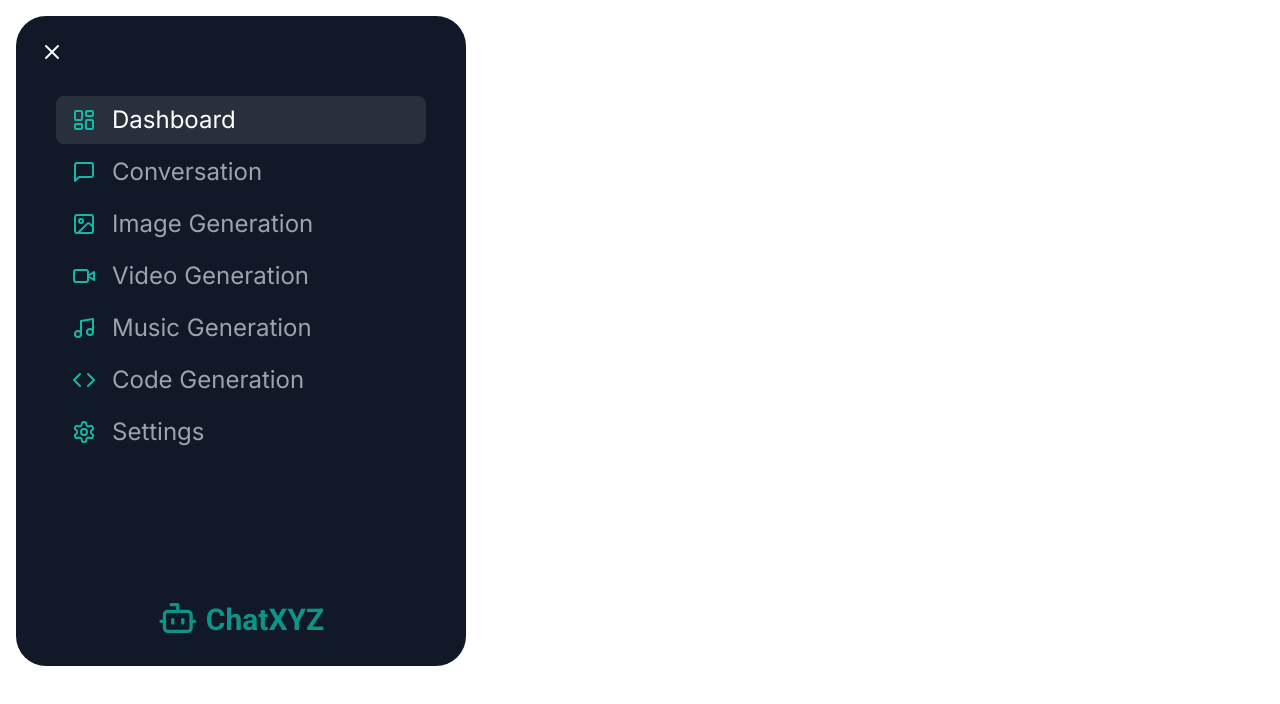
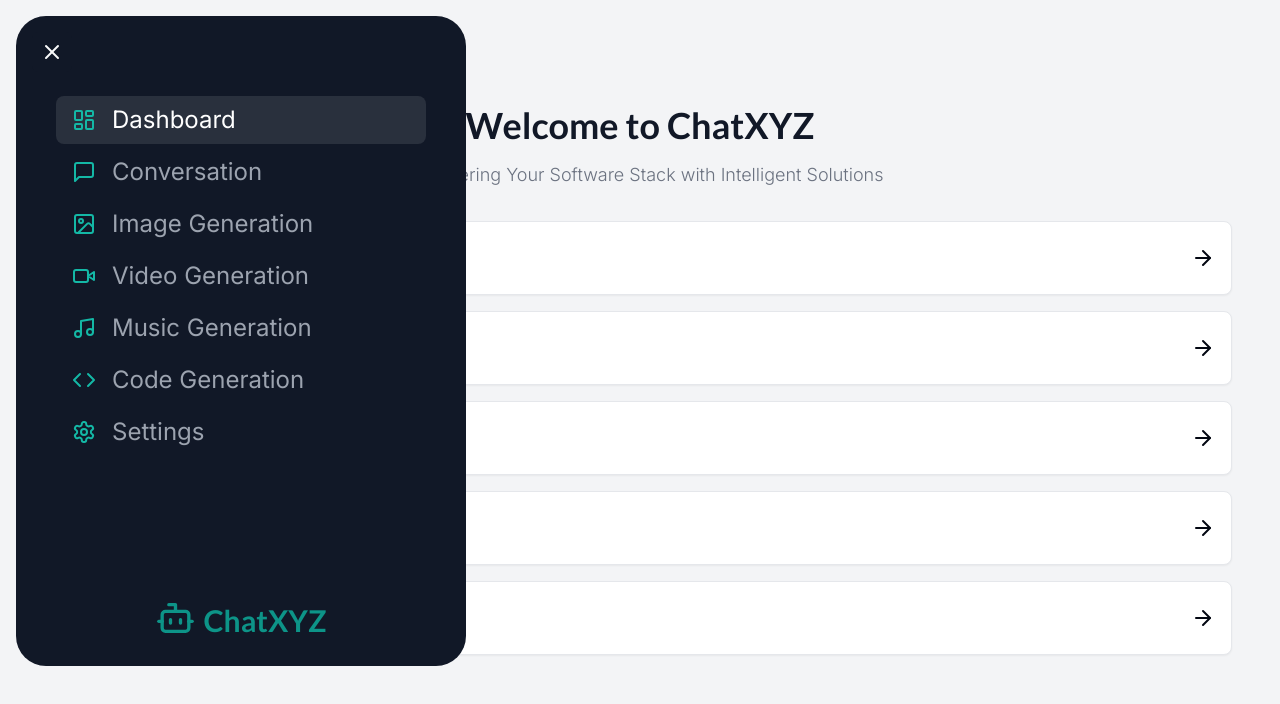
Before and after one commit to kpirabaharan/AI-SaaS, a Next.js app: page /dashboard in a window 1280 px wide. Both pictures are taken after a click on the button 52 px from the left and 52 px from the top of the page. Shown: the top 704 px of the page. Built offline with nearby package versions, Linux system fonts and the light colour scheme; what @kamona/tailwindcss-perspective would draw is missing.

Commit message:
Fixed Parent Div of Navbar Pointer Events
Added Dashboard Page

Signed-off-by: Keeshigan Pirabaharan <kpirabaharan3@gmail.com>

```diff
--- a/src/app/(landing)/layout.tsx
+++ b/src/app/(landing)/layout.tsx
@@ -7,6 +7,7 @@ const LandingLayout = ({ children }: { children: React.ReactNode }) => {
   if (userId) {
     redirect('/dashboard');
   }
+
   return <div className='h-full w-full'>{children}</div>;
 };
 
--- /dev/null
+++ b/src/app/dashboard/components/Services.tsx
@@ -0,0 +1,66 @@
+'use client';
+
+import {
+  ArrowRight,
+  CodeIcon,
+  ImageIcon,
+  MessageSquareIcon,
+  MusicIcon,
+  VideoIcon,
+} from 'lucide-react';
+import { useEffect, useState } from 'react';
+
+import { MotionDiv } from '@/components/ui/MotionDiv';
+import { Card, CardTitle } from '@/components/ui/card';
+
+const ServicesLinks = [
+  { title: 'Conversation', href: '/conversation', icon: MessageSquareIcon },
+  { title: 'Image Generation', href: '/image', icon: ImageIcon },
+  { title: 'Video Generation', href: '/video', icon: VideoIcon },
+  { title: 'Music Generation', href: '/music', icon: MusicIcon },
+  { title: 'Code Generation', href: '/code', icon: CodeIcon },
+];
+
+const Services = () => {
+  const [isMounted, setIsMounted] = useState(false);
+
+  useEffect(() => {
+    setIsMounted(true);
+  }, []);
+
+  if (!isMounted) return null;
+
+  return (
+    <div className='flex flex-col gap-y-4'>
+      {ServicesLinks.map(({ title, href, icon: Icon }, index) => (
+        <MotionDiv
+          key={index}
+          custom={index}
+          initial={'initial'}
+          animate={'enter'}
+          exit={'exit'}
+        >
+          <Card
+            className='flex flex-row items-center p-4 gap-x-4 bg-card
+            cursor-pointer'
+          >
+            <div
+              className='h-10 w-10 bg-teal-500/20 flex items-center
+              justify-center rounded-md'
+            >
+              <Icon className='text-teal-500' />
+            </div>
+            <CardTitle>
+              <h3 className='text-lg'>{title}</h3>
+            </CardTitle>
+            <div className='ml-auto'>
+              <ArrowRight />
+            </div>
+          </Card>
+        </MotionDiv>
+      ))}
+    </div>
+  );
+};
+
+export default Services;
--- a/src/app/dashboard/layout.tsx
+++ b/src/app/dashboard/layout.tsx
@@ -2,11 +2,9 @@ import Header from '@/components/navbar/Header';
 
 const DashboardLayout = ({ children }: { children: React.ReactNode }) => {
   return (
-    <div className='relative h-full'>
-      <main>
-        <Header />
-        {children}
-      </main>
+    <div className='relative h-full bg-secondary'>
+      <Header />
+      <main className='pt-[75px] md:pt-[105px] h-full w-full'>{children}</main>
     </div>
   );
 };
--- a/src/app/dashboard/page.tsx
+++ b/src/app/dashboard/page.tsx
@@ -1,5 +1,31 @@
+import { Lato } from 'next/font/google';
+
+import { cn } from '@/lib/utils';
+import Services from './components/Services';
+
+const lato = Lato({ style: 'normal', weight: '700', subsets: ['latin'] });
+
 const DashboardPage = () => {
-  return <div className=''></div>;
+  return (
+    <div className='h-full w-full'>
+      <div className='flex flex-col gap-y-4'>
+        <h2
+          className={cn(
+            'text-2xl md:text-4xl font-bold text-center text-secondary-foreground',
+            lato.className,
+          )}
+        >
+          Welcome to ChatXYZ
+        </h2>
+        <p className='text-muted-foreground font-light text-sm md:text-lg text-center'>
+          Empowering Your Software Stack with Intelligent Solutions
+        </p>
+      </div>
+      <div className='mt-8 max-w-7xl mx-auto px-4 md:px-12'>
+        <Services />
+      </div>
+    </div>
+  );
 };
 
 export default DashboardPage;
--- a/src/components/navbar/Header.tsx
+++ b/src/components/navbar/Header.tsx
@@ -19,7 +19,7 @@ const Header = () => {
   return (
     <div className='fixed w-full'>
       <div
-        className='absolute top-4 left-4 md:top-8 md:left-8'
+        className='absolute top-4 left-4 md:top-8 md:left-8 pointer-events-none'
         style={{
           height: `calc(100vh - ${isMediumWidth ? '0px' : '32px'})`,
           width: '100vw',
@@ -29,7 +29,7 @@ const Header = () => {
           variants={navBarVariants(isMediumWidth, isSmallHeight)}
           initial='closed'
           animate={isActive ? 'open' : 'closed'}
-          className={`relative h-full w-full bg-primary`}
+          className={`relative h-full w-full bg-primary pointer-events-auto`}
         >
           <AnimatePresence>{isActive && <Navbar />}</AnimatePresence>
         </MotionDiv>
--- a/src/components/navbar/Navbar.tsx
+++ b/src/components/navbar/Navbar.tsx
@@ -1,9 +1,11 @@
 'use client';
 
 import { BotIcon } from 'lucide-react';
-import { Roboto } from 'next/font/google';
+import { Lato } from 'next/font/google';
 import Link from 'next/link';
 import { usePathname } from 'next/navigation';
+
+import { cn } from '@/lib/utils';
 
 import {
   navBarEntryFooterVariants,
@@ -11,14 +13,11 @@ import {
 } from '@/components/navbar/Animations';
 import { links } from '@/components/navbar/Data';
 import { MotionDiv } from '@/components/ui/MotionDiv';
-import { cn } from '@/lib/utils';
 
-const roboto = Roboto({ style: 'normal', weight: '700', subsets: ['latin'] });
+const lato = Lato({ style: 'normal', weight: '700', subsets: ['latin'] });
 
 const Navbar = () => {
   const pathname = usePathname();
-
-  console.log(pathname);
 
   return (
     <nav className='box-border flex h-full flex-col justify-between px-10 pt-20'>
@@ -67,7 +66,7 @@ const Navbar = () => {
           exit={'exit'}
         >
           <BotIcon className='h-10 w-10' />
-          <h1 className={cn('text-3xl mt-1 cursor-default', roboto.className)}>
+          <h1 className={cn('text-3xl mt-1 cursor-default', lato.className)}>
             ChatXYZ
           </h1>
         </MotionDiv>
--- a/src/components/navbar/NavbarButton.tsx
+++ b/src/components/navbar/NavbarButton.tsx
@@ -14,7 +14,7 @@ interface NavbarButtonProps {
 const NavbarButton = ({ isActive, setIsActive }: NavbarButtonProps) => {
   return (
     <Button
-      className={`absolute top-0 left-0 overflow-hidden`}
+      className={`pointer-events-auto absolute top-0 left-0 overflow-hidden`}
       variant={'default'}
       size={'icon'}
       onClick={() => setIsActive(!isActive)}
--- /dev/null
+++ b/src/components/ui/card.tsx
@@ -0,0 +1,79 @@
+import * as React from "react"
+
+import { cn } from "@/lib/utils"
+
+const Card = React.forwardRef<
+  HTMLDivElement,
+  React.HTMLAttributes<HTMLDivElement>
+>(({ className, ...props }, ref) => (
+  <div
+    ref={ref}
+    className={cn(
+      "rounded-lg border bg-card text-card-foreground shadow-sm",
+      className
+    )}
+    {...props}
+  />
+))
+Card.displayName = "Card"
+
+const CardHeader = React.forwardRef<
+  HTMLDivElement,
+  React.HTMLAttributes<HTMLDivElement>
+>(({ className, ...props }, ref) => (
+  <div
+    ref={ref}
+    className={cn("flex flex-col space-y-1.5 p-6", className)}
+    {...props}
+  />
+))
+CardHeader.displayName = "CardHeader"
+
+const CardTitle = React.forwardRef<
+  HTMLParagraphElement,
+  React.HTMLAttributes<HTMLHeadingElement>
+>(({ className, ...props }, ref) => (
+  <h3
+    ref={ref}
+    className={cn(
+      "text-2xl font-semibold leading-none tracking-tight",
+      className
+    )}
+    {...props}
+  />
+))
+CardTitle.displayName = "CardTitle"
+
+const CardDescription = React.forwardRef<
+  HTMLParagraphElement,
+  React.HTMLAttributes<HTMLParagraphElement>
+>(({ className, ...props }, ref) => (
+  <p
+    ref={ref}
+    className={cn("text-sm text-muted-foreground", className)}
+    {...props}
+  />
+))
+CardDescription.displayName = "CardDescription"
+
+const CardContent = React.forwardRef<
+  HTMLDivElement,
+  React.HTMLAttributes<HTMLDivElement>
+>(({ className, ...props }, ref) => (
+  <div ref={ref} className={cn("p-6 pt-0", className)} {...props} />
+))
+CardContent.displayName = "CardContent"
+
+const CardFooter = React.forwardRef<
+  HTMLDivElement,
+  React.HTMLAttributes<HTMLDivElement>
+>(({ className, ...props }, ref) => (
+  <div
+    ref={ref}
+    className={cn("flex items-center p-6 pt-0", className)}
+    {...props}
+  />
+))
+CardFooter.displayName = "CardFooter"
+
+export { Card, CardHeader, CardFooter, CardTitle, CardDescription, CardContent }
```
